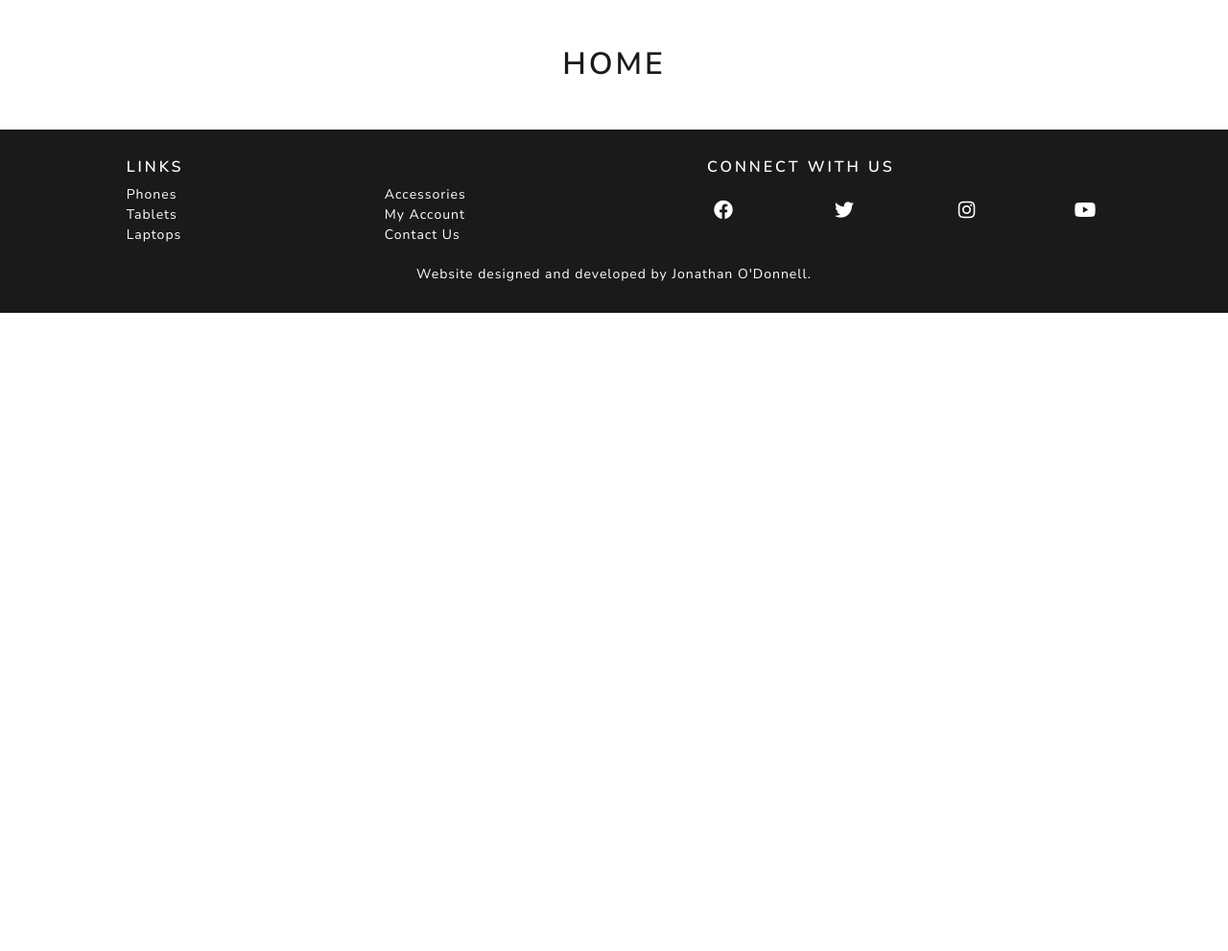
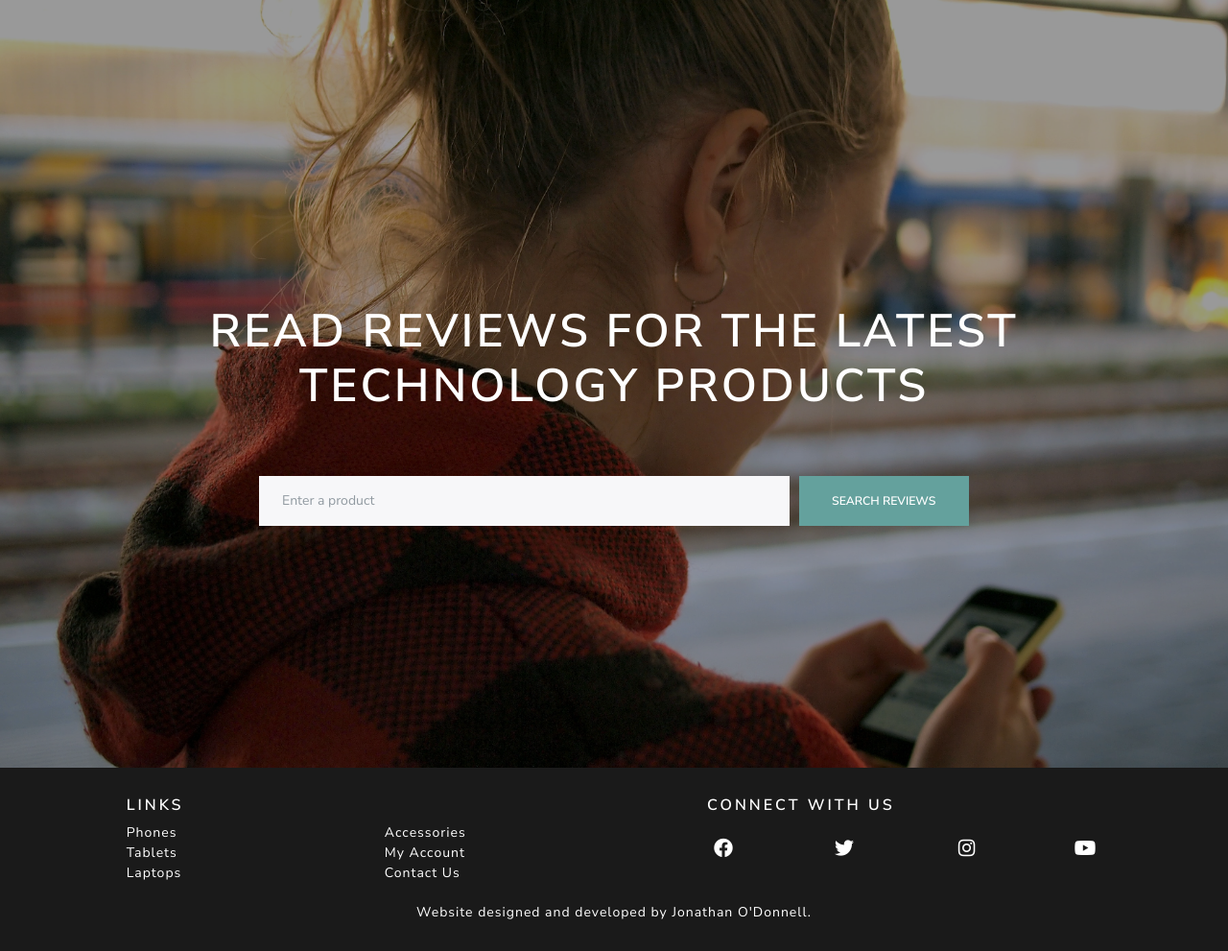
Before and after one commit to jonathan-odonnell/milestone-project-3, a Flask app: page / in a window 1280 px wide. Shown: the part 89-1080 px from the top of the page at 96% size. Before the commit the page ends 415 px from the top, so only its background shows below. Run offline with Flask 2, Linux system fonts and the light colour scheme; some libraries are stand-ins or nearby versions.

Commit message:
Added hero image, heading and search form to home page

```diff
--- a/static/css/style.css
+++ b/static/css/style.css
@@ -28,6 +28,49 @@
   color: #1a1a1a;
   background-color: #fff;
 }
+
+/* Jumbortron Start */
+
+/* Image from https://unsplash.com/photos/_XR5rkprHQU */
+
+.jumbotron {
+  height: 100vh;
+  display: flex;
+  align-items: center;
+  justify-content: center;
+  position: relative;
+  background-image: url("/static/images/hero-image.jpg");
+  background-size: cover;
+  margin-bottom: 0;
+}
+
+.jumbotron-heading {
+  margin: 4rem 0;
+  font-size: 3rem;
+  color: #fff;
+}
+
+.overlay {
+  background-color: #000;
+  opacity: 40%;
+  height: 100%;
+  width: 100%;
+  position: absolute;
+}
+
+.btn-green {
+  color: #fff;
+  background-color: #64a19d;
+  border: 2px solid #64a19d;
+}
+
+.btn-green:hover {
+  color: #fff;
+  background-color: #548b87;
+  border: 2px solid #548b87;
+}
+
+/* Jumbotron End */
 
 .content-container {
   padding: 30px;
--- a/templates/index.html
+++ b/templates/index.html
@@ -1,9 +1,36 @@
 {% extends "base.html" %} {% block content %}
 <section>
+  <div class="jumbotron">
+  <div class="overlay"></div>
     <div class="container">
       <div class="row no-gutters">
         <div class="col">
-				<h1 class="text-center mt-5 mb-5">{{ page_title }}</h1>
+          <h1 class="text-center jumbotron-heading">
+            Read reviews for the latest technology products
+          </h1>
+        </div>
+      </div>
+      <div class="row no-gutters">
+        <div class="col-12 col-md-10 col-lg-8 mx-auto">
+          <form>
+            <div class="form-row no-gutters">
+              <div class="col-8 col-xl-9">
+                <input
+                  type="text"
+                  class="form-control h-100"
+                  id="review_search"
+                  placeholder="Enter a product"
+                  aria-describedby="review_search"
+                />
+              </div>
+              <div class="col-4 col-xl-3">
+                <button type="submit" class="btn btn-primary btn-green w-100">
+                  Search Reviews
+                </button>
+              </div>
+            </div>
+          </form>
+        </div>
       </div>
     </div>
   </div>
```
Also changed, not shown: static/images/hero-image.jpg (added). Lines whose indentation alone changed are shown as unchanged.
